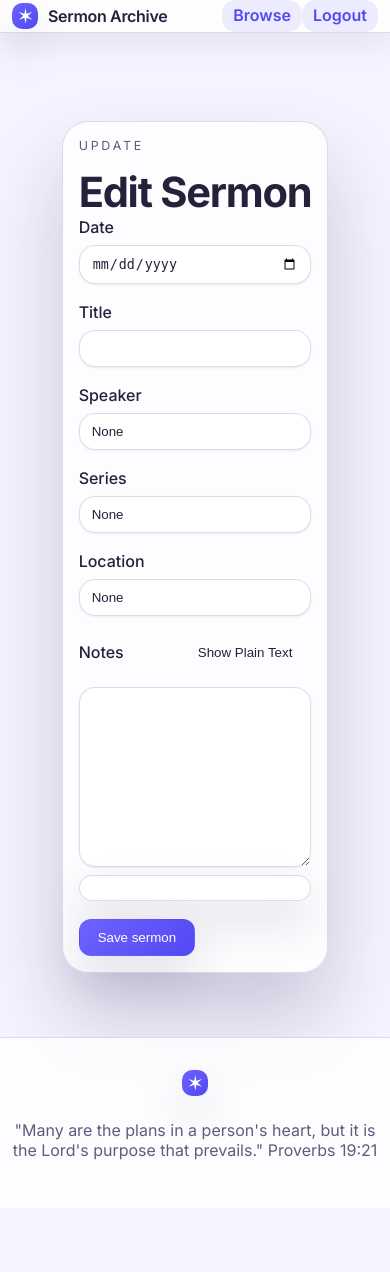
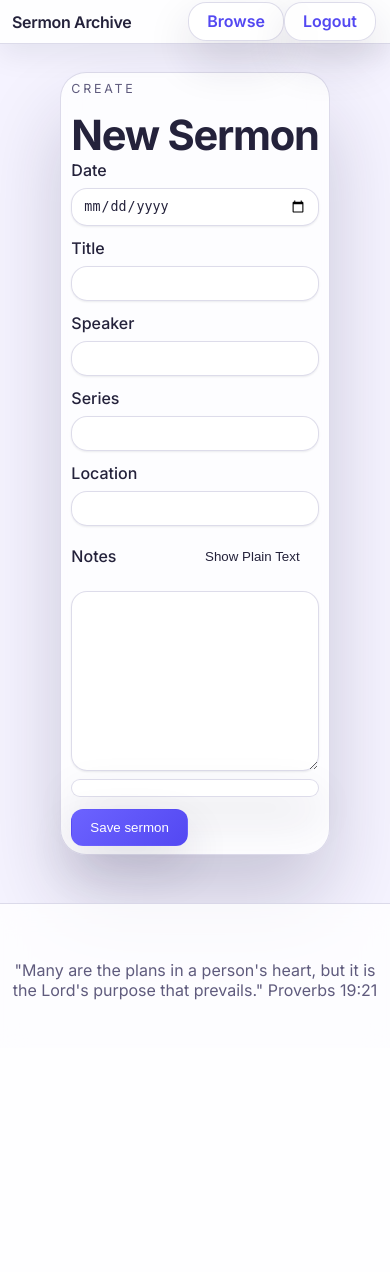
Before and after one commit to Bla005-1/sermon_archive, a Django app: page /sermons/new in a window 390 px wide. After the commit the page ends 1000 px from the top, so only its background shows below. Run offline with Django 5.2, Linux system fonts and the light colour scheme; the visitor is signed in with stand-in values (Sample User, id 1); data that the repository does not hold is empty; some libraries are stand-ins or nearby versions.

Commit message:
mobile view upgrades and sermon form logic

```diff
--- a/archive/views.py
+++ b/archive/views.py
@@ -89,11 +89,17 @@ def sermon_create(request):
         except (ValidationError, DatabaseError):
             logger.exception('Error creating sermon for user %s', request.user)
             messages.error(request, 'We could not save the sermon. Please fix any issues and try again.')
-            return render(request, 'archive/sermon_form.html', {'sermon': _build_sermon_from_post(data)})
+            return render(request, 'archive/sermon_form.html', {
+                'sermon': _build_sermon_from_post(data),
+                'is_edit': False,
+            })
         messages.success(request, 'Sermon created successfully.')
         logger.info('User %s created sermon %s', request.user, sermon.pk)
         return redirect('sermon_detail', pk=sermon.pk)
-    return render(request, 'archive/sermon_form.html', {'sermon': _build_sermon_from_post({}, Sermon())})
+    return render(request, 'archive/sermon_form.html', {
+        'sermon': _build_sermon_from_post({}, Sermon()),
+        'is_edit': False,
+    })
 
 @login_required
 def sermon_edit(request, pk: int):
@@ -107,12 +113,15 @@ def sermon_edit(request, pk: int):
         except (ValidationError, DatabaseError):
             logger.exception('Error updating sermon %s for user %s', sermon.pk, request.user)
             messages.error(request, 'We could not update the sermon. Please correct any issues and try again.')
-            return render(request, 'archive/sermon_form.html', {'sermon': _build_sermon_from_post(data, sermon)})
+            return render(request, 'archive/sermon_form.html', {
+                'sermon': _build_sermon_from_post(data, sermon),
+                'is_edit': True,
+            })
         messages.success(request, 'Sermon updated successfully.')
         logger.info('User %s updated sermon %s', request.user, sermon.pk)
         return redirect('sermon_detail', pk=sermon.pk)
     sermon.preached_on_raw = ''
-    return render(request, 'archive/sermon_form.html', {'sermon': sermon})
+    return render(request, 'archive/sermon_form.html', {'sermon': sermon, 'is_edit': True})
 
 @login_required
 def passage_preview(request, pk: int):
--- a/sermon_site/static/css/app.css
+++ b/sermon_site/static/css/app.css
@@ -61,36 +61,40 @@ a:hover{text-decoration:none}
 .skip-link:focus{left:16px}
 
 .container{max-width:1100px;margin:0 auto;padding:0 28px}
-.page{flex:1;padding:56px 0 72px}
-.page-inner{display:flex;flex-direction:column;gap:32px}
+.page{flex:1;padding:48px 0 64px}
+.page-inner{display:flex;flex-direction:column;gap:28px}
 
 .site-header{position:sticky;top:0;z-index:50;backdrop-filter:blur(var(--blur));background:var(--header-surface);border-bottom:1px solid var(--border);box-shadow:0 10px 30px rgba(15, 23, 42, 0.08)}
-.header-inner{display:flex;align-items:center;gap:24px;min-height:82px;padding:12px 0}
+.header-inner{display:flex;align-items:center;gap:20px;min-height:72px;padding:10px 0}
 .brand-block{display:flex;flex-direction:column;gap:4px}
 .brand{display:flex;align-items:center;gap:10px;font-weight:600;font-size:1.16rem;letter-spacing:-0.02em}
 .brand-mark{display:inline-grid;place-items:center;width:30px;height:30px;border-radius:11px;background:linear-gradient(135deg, var(--brand), var(--brand-strong));color:var(--brand-fg);font-weight:600;box-shadow:var(--shadow-sm)}
 .brand-text{display:inline-flex;align-items:center;gap:8px}
 .brand-tagline{margin:0;color:var(--muted);font-size:.9rem}
-.header-actions{margin-left:auto;display:flex;align-items:center;gap:10px;padding:6px 10px;border-radius:999px;background:var(--surface);backdrop-filter:blur(calc(var(--blur) * .6));box-shadow:var(--shadow-sm);border:1px solid var(--border)}
+.header-actions{margin-left:auto;display:flex;align-items:center;gap:12px;padding:4px;background:transparent;border:none;box-shadow:none;border-radius:999px}
 .header-nav{display:flex}
-.header-action,
-.header-action[type=submit] {
-  font: inherit;
-  line-height: normal;
-  background: var(--action-bg);
-  padding: 10px 22px;
-  border: none;
-}
 .header-action,
 .header-action:link,
 .header-action:visited,
-.header-action[type=submit] {
-  font-weight: 600;
-  text-decoration: none;
-  color: var(--brand-strong);
+.header-action[type=submit]{
+  font:inherit;
+  font-weight:600;
+  display:inline-flex;
+  align-items:center;
+  justify-content:center;
+  gap:8px;
+  color:var(--brand-strong);
+  background:var(--surface-strong);
+  border:1px solid var(--border);
+  border-radius:18px;
+  padding:9px 18px;
+  min-height:38px;
+  line-height:1.2;
+  text-decoration:none;
+  box-shadow:var(--shadow-sm);
+  transition:transform var(--transition), box-shadow var(--transition), background var(--transition), color var(--transition);
 }
-.header-action{display:inline-flex;align-items:center;justify-content:center;gap:8px;padding:9px 18px;border-radius:18px;font-weight:600;color:var(--brand-strong);background:var(--action-bg);border:1px solid transparent;box-shadow:none;transition:transform var(--transition), box-shadow var(--transition), background var(--transition), color var(--transition);text-decoration:none}
-.header-action:hover{background:rgba(108, 99, 255, 0.2);color:var(--brand-strong);transform:translateY(-1px);box-shadow:var(--shadow-sm)}
+.header-action:hover{background:var(--action-bg);color:var(--brand-strong);transform:translateY(-1px);box-shadow:var(--shadow-sm)}
 .header-action:focus{outline:none;box-shadow:0 0 0 4px var(--accent)}
 .header-action[type=submit]{cursor:pointer;appearance:none}
 .logout{margin:0;display:flex}
@@ -144,7 +148,7 @@ textarea{min-height:180px;resize:vertical}
 
 .btn{appearance:none;border:1px solid var(--border);background:var(--surface);color:inherit;padding:10px 18px;border-radius:12px;cursor:pointer;font-weight:500;transition:transform var(--transition), box-shadow var(--transition), border var(--transition), background var(--transition)}
 .btn:hover{transform:translateY(-1px);box-shadow:var(--shadow-sm)}
-.btn-primary{background:linear-gradient(135deg, var(--brand), var(--brand-strong));border-color:transparent;color:var(--brand-fg);box-shadow:var(--shadow-sm)}
+.btn-primary{background:linear-gradient(135deg, var(--brand), var(--brand-strong));border-color:transparent;color:var(--brand-fg);box-shadow:var(--shadow-sm);isolation: isolate;}
 .btn-primary:hover{filter:brightness(1.03)}
 .btn-ghost{border-color:transparent;background:transparent;box-shadow:none}
 .btn-danger{color:var(--danger)}
@@ -169,7 +173,7 @@ textarea{min-height:180px;resize:vertical}
 .bullet-list li{border:1px solid var(--border);border-radius:var(--radius);padding:14px 16px;background:var(--surface);display:flex;justify-content:space-between;align-items:center;gap:18px}
 .bullet-list .empty{color:var(--muted);justify-content:center}
 
-.panel{border:1px solid var(--border);border-radius:var(--radius-lg);padding:28px;background:var(--surface);box-shadow:var(--shadow-sm);display:flex;flex-direction:column;gap:18px}
+.panel{border:1px solid var(--border);border-radius:var(--radius-lg);padding:24px;background:var(--surface);box-shadow:var(--shadow-sm);display:flex;flex-direction:column;gap:18px}
 .panel-title{margin:0;font-size:1.35rem}
 
 .detail-header, .detail-hero{display:flex;flex-direction:column;gap:20px}
@@ -186,27 +190,30 @@ textarea{min-height:180px;resize:vertical}
 
 .prose{font-family:"SFMono-Regular", Consolas, "Liberation Mono", monospace;white-space:pre-wrap;background:var(--surface);border-radius:var(--radius);padding:18px;border:1px solid var(--border);box-shadow:var(--shadow-sm)}
 
-.form-card, .auth-card, .status-card{max-width:680px;margin:0 auto;border:1px solid var(--border);background:var(--surface);border-radius:var(--radius-lg);padding:32px;box-shadow:var(--shadow-lg);backdrop-filter:blur(calc(var(--blur)*.9))}
+.form-card, .auth-card, .status-card{max-width:680px;margin:0 auto;border:1px solid var(--border);background:var(--surface);border-radius:var(--radius-lg);padding:28px;box-shadow:var(--shadow-lg);backdrop-filter:blur(calc(var(--blur)*.9))}
 .auth-card{max-width:420px}
 .status-card{max-width:520px}
 
 @media (max-width: 640px){
-  .container{padding:0 20px}
-  .page{padding:44px 0 64px}
-  .page-inner{gap:28px}
-  .header-inner{flex-direction:row;align-items:center;gap:14px;padding:10px 0;min-height:0}
+  .container{padding:0 16px}
+  .page{padding:32px 0 52px}
+  .page-inner{gap:24px}
+  .header-inner{flex-direction:row;align-items:center;gap:14px;padding:8px 0;min-height:0}
   .brand-block{flex-direction:row;align-items:center;gap:8px}
   .brand{font-size:1.05rem}
   .brand-mark{width:26px;height:26px;border-radius:10px}
-  .header-actions{margin-left:auto;width:auto;flex-direction:row;align-items:center;gap:8px;padding:0;border-radius:18px;background:transparent;box-shadow:none;border:none}
-  .header-action{width:auto;padding:8px 14px;border-radius:16px}
+  .header-actions{margin-left:auto;width:auto;flex-direction:row;align-items:center;gap:8px;padding:2px}
+  .header-action{width:auto;padding:8px 14px;border-radius:16px;min-height:34px;font-size:.95rem}
   .hero{padding:22px 20px}
   .toolbar{flex-direction:column;align-items:stretch;gap:14px;padding:14px 16px}
   .toolbar-group{justify-content:space-between}
   .searchbar{flex:1;width:100%;padding:10px 12px;gap:8px}
   .searchbar button{padding:8px 14px}
-  .panel{padding:22px}
-  .notes-panel .preview{padding:14px 16px}
+  .panel{padding:18px}
+  .form-card{padding:22px}
+  .notes-panel .preview{padding:12px 14px}
+  .form, .row, .stack{gap:14px}
+  .grid-two{gap:14px}
 }
 /* Notes */
 .notes-field__header,
@@ -242,6 +249,8 @@ textarea{min-height:180px;resize:vertical}
 /* ---------- Header: tighter + no-wrap on small screens ---------- */
 @media (max-width: 480px){
   .container{ padding: 0 12px; }
+  .page{ padding: 28px 0 48px; }
+  .page-inner{ gap: 22px; }
 
   .header-inner{ gap: 10px; }
   .brand-text{ white-space: nowrap; }
@@ -250,32 +259,48 @@ textarea{min-height:180px;resize:vertical}
   .header-actions{
     gap: 6px;
     flex-wrap: nowrap;
-    padding: 0;
-    background: transparent;
-    border: 0;
-    box-shadow: none;
+    padding: 2px;
   }
   .header-actions > *{ flex: 0 0 auto; }
   .header-nav{ display: flex; }
   .logout{ display: flex; margin: 0; }
 
   .header-action{
-    padding: 6px 10px;
+    padding: 7px 12px;
     border-radius: 14px;
     white-space: nowrap;
     line-height: 1.1;
+    min-height: 0;
   }
 }
 
 /* ---------- Optional "compact" page layout for forms/details ---------- */
-.page--compact .container{ padding: 0 12px; }
+.page--compact .container{ padding: 0 8px; }
 @media (min-width: 641px){
-  .page--compact .container{ padding: 0 16px; }
+  .page--compact .container{ padding: 0 18px; }
 }
 
 .page--compact .form-card,
 .page--compact .panel{ padding: 16px; }
 
-.page--compact .preview{ padding: 12px 14px; }
+@media (max-width: 640px){
+  .page--compact .form-card,
+  .page--compact .panel{ padding: 10px 12px; }
+}
+
+@media (max-width: 480px){
+  .page--compact .form-card,
+  .page--compact .panel{ padding: 8px 10px; }
+}
+
+.page--compact .form,
+.page--compact .row,
+.page--compact .stack{ gap: 12px; }
+
+.page--compact .grid-two{ gap: 12px; }
+
+.page--compact .preview,
+.page--compact .notes-panel .preview,
+.page--compact .prose{ padding: 8px 10px; }
 .page--compact .input,
-.page--compact textarea{ padding: 10px 12px; }
+.page--compact textarea{ padding: 9px 11px; }
--- a/sermon_site/templates/archive/sermon_form.html
+++ b/sermon_site/templates/archive/sermon_form.html
@@ -1,31 +1,29 @@
 {% extends 'base.html' %}
 {% block page_class %}page--compact{% endblock %}
-{% block title %}{% if sermon %}Edit{% else %}New{% endif %} Sermon{% endblock %}
+{% block title %}{% if is_edit %}Edit{% else %}New{% endif %} Sermon{% endblock %}
 {% block content %}
 <div class="form-card">
   <div class="detail-heading">
-    <p class="hero-eyebrow">{% if sermon %}Update{% else %}Create{% endif %}</p>
-    <h1 class="page-title">{% if sermon %}Edit{% else %}New{% endif %} Sermon</h1>
+    <p class="hero-eyebrow">{% if is_edit %}Update{% else %}Create{% endif %}</p>
+    <h1 class="page-title">{% if is_edit %}Edit{% else %}New{% endif %} Sermon</h1>
   </div>
   <form class="form" method="post">
     {% csrf_token %}
     <div class="grid-two">
       <label class="field">Date
-        {% with posted=sermon.preached_on_raw %}
-          <input class="input" type="date" name="preached_on" value="{% if posted %}{{ posted }}{% elif sermon.preached_on %}{{ sermon.preached_on|date:'Y-m-d' }}{% endif %}">
-        {% endwith %}
+        <input class="input" type="date" name="preached_on"{% if is_edit and sermon.preached_on %} value="{{ sermon.preached_on|date:'Y-m-d' }}"{% endif %}>
       </label>
       <label class="field">Title
-        <input class="input" type="text" name="title" value="{{ sermon.title }}" required>
+        <input class="input" type="text" name="title"{% if is_edit and sermon.title %} value="{{ sermon.title }}"{% endif %} required>
       </label>
       <label class="field">Speaker
-        <input class="input" type="text" name="speaker_name" value="{{ sermon.speaker_name }}">
+        <input class="input" type="text" name="speaker_name"{% if is_edit and sermon.speaker_name %} value="{{ sermon.speaker_name }}"{% endif %}>
       </label>
       <label class="field">Series
-        <input class="input" type="text" name="series_name" value="{{ sermon.series_name }}">
+        <input class="input" type="text" name="series_name"{% if is_edit and sermon.series_name %} value="{{ sermon.series_name }}"{% endif %}>
       </label>
       <label class="field">Location
-        <input class="input" type="text" name="location_name" value="{{ sermon.location_name }}">
+        <input class="input" type="text" name="location_name"{% if is_edit and sermon.location_name %} value="{{ sermon.location_name }}"{% endif %}>
       </label>
     </div>
     <div class="field notes-field" data-notes-widget>
@@ -33,7 +31,7 @@
         <label for="id_notes_md">Notes</label>
         <button class="btn btn-ghost" type="button" data-notes-toggle-button aria-pressed="true">Show Plain Text</button>
       </div>
-      <textarea class="input" id="id_notes_md" name="notes_md" rows="10" data-notes-source>{{ sermon.notes_md|default:'' }}</textarea>
+      <textarea class="input" id="id_notes_md" name="notes_md" rows="10" data-notes-source>{% if is_edit %}{{ sermon.notes_md|default:'' }}{% endif %}</textarea>
       <pre class="preview notes-preview__plain" data-notes-plain hidden></pre>
       <div class="preview notes-preview__markdown prose" data-notes-markdown></div>
     </div>
--- a/sermon_site/templates/base.html
+++ b/sermon_site/templates/base.html
@@ -23,7 +23,7 @@
       <div class="container header-inner">
         <div class="brand-block">
           <a class="brand" href="{% url 'sermon_list' %}">
-            <span class="brand-mark" aria-hidden="true">✶</span>
+            <!-- <span class="brand-mark" aria-hidden="true">✶</span> -->
             <span class="brand-text">Sermon Archive</span>
           </a>
         </div>
@@ -36,7 +36,6 @@
       </div>
     </header>
     <main id="content" class="page {% block page_class %}{% endblock %}">
-    <main id="content" class="page">
       <div class="container page-inner">
         {% if messages %}
           <div class="alerts">
@@ -51,7 +50,7 @@
     <footer class="site-footer">
       <div class="container footer-inner">
         <div>
-          <span class="brand-mark" aria-hidden="true">✶</span>
+          <!-- <span class="brand-mark" aria-hidden="true">✶</span> -->
         </div>
         <p class="muted">"Many are the plans in a person's heart, but it is the Lord's purpose that prevails." Proverbs 19:21</p>
       </div>
```
